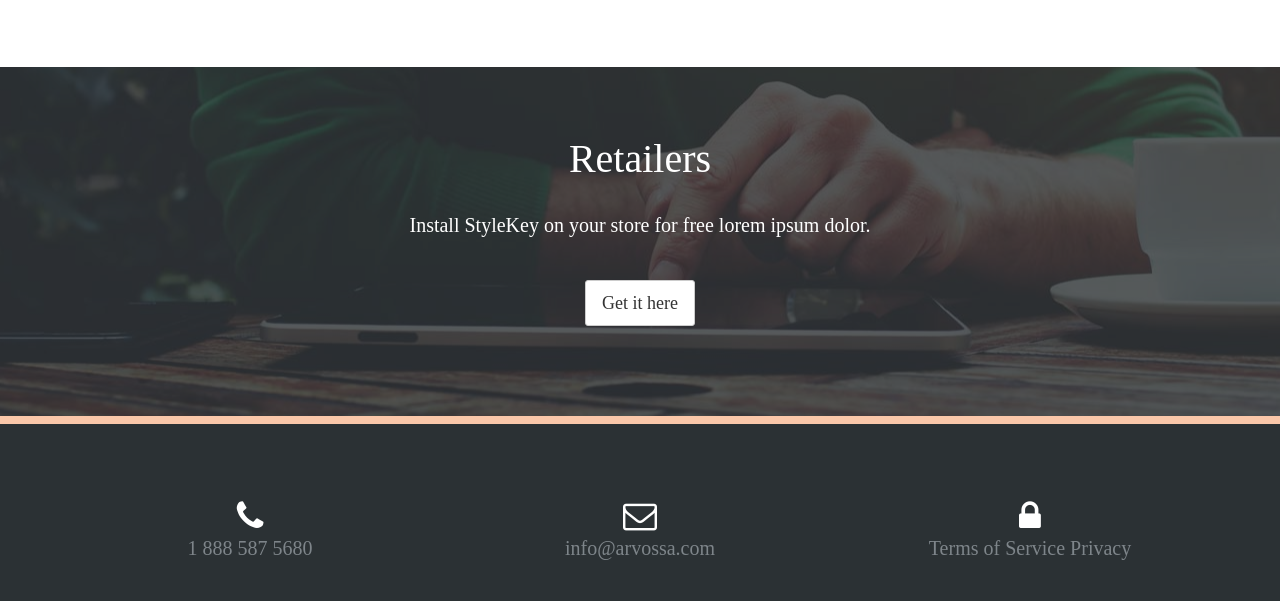
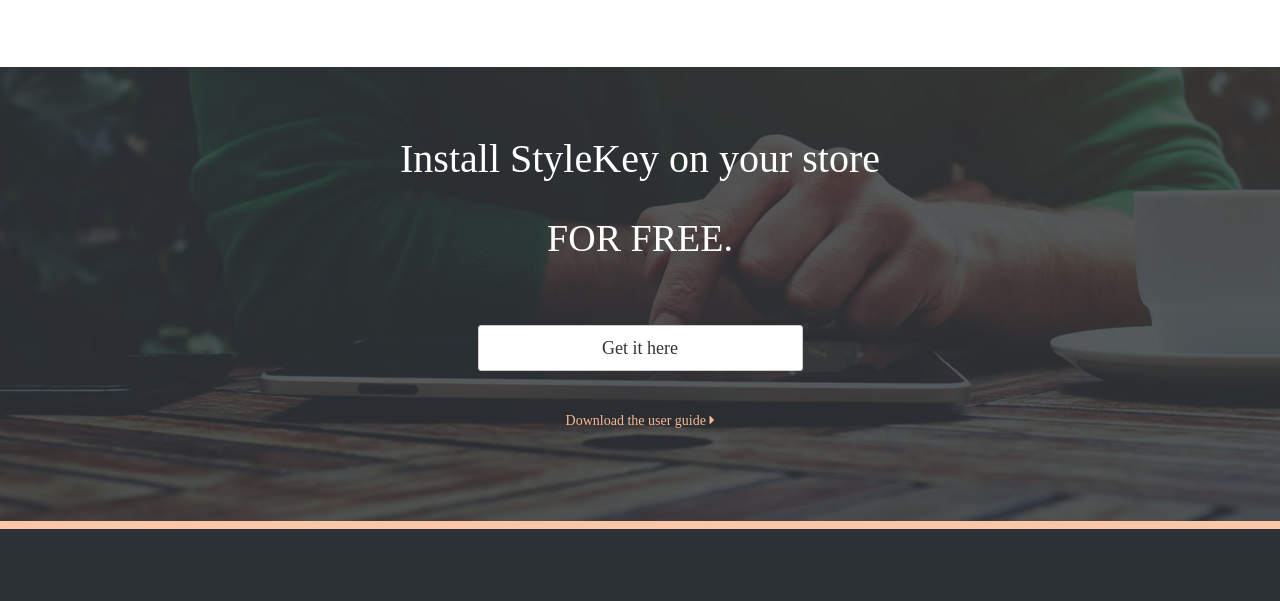
Before and after one commit to Danko-M/threePages, a website: page for-retailers.html in a window 1280 px wide. Shown: the part 3800-4401 px from the top of the page. Drawn offline with nearby package versions, Linux system fonts and the light colour scheme; a web font is replaced by a local one.

Commit message:
'for retailers' page adjustments'

```diff
--- a/css/for-retailers.css
+++ b/css/for-retailers.css
@@ -187,11 +187,31 @@
 	background-size: inherit;
 }
 
-
-
 /*********************************************************************************************
 	 - SECTION
 *********************************************************************************************/
 .forretailers .sec-03-howitworks {
 	border-bottom: 8px solid #fac7a9;
 }
+.forretailers .sec-03-howitworks span {
+	display: block;
+	margin-bottom: 60px;
+	font-weight: 500;
+}
+@media only screen and (min-width: 992px) {
+	.forretailers .sec-03-howitworks span {
+		font-size: 38px;
+	}
+}
+.forretailers .btn-lg {
+  min-width: 325px;
+}
+.link-user-guide {
+	display: block;
+	margin-top: 40px;
+	color: #f9b993;
+	font-weight: 500;
+}
+.link-user-guide:hover {
+	color: #f9b993;
+}
--- a/for-retailers.html
+++ b/for-retailers.html
@@ -341,9 +341,10 @@
       <div class="container">
         <div class="row text-center">
           <div class="col-sm-6 col-sm-offset-3">
-            <h3>Retailers</h3>
-            <p>Install StyleKey on your store for free lorem ipsum dolor.</p>
+            <h3>Install StyleKey on your store</h3>
+            <span>FOR FREE.</span>
             <a class="btn btn-default btn-lg" href="#" role="button">Get it here</a>
+            <a href="#" class="link-user-guide">Download the user guide <i class="fa fa-caret-right"></i></a>
           </div>
         </div><!-- /.row -->
       </div><!-- /.container -->
```
